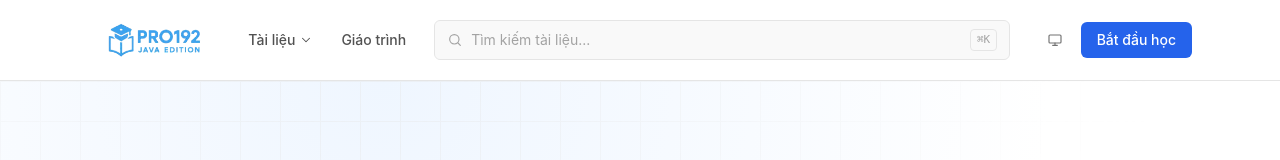
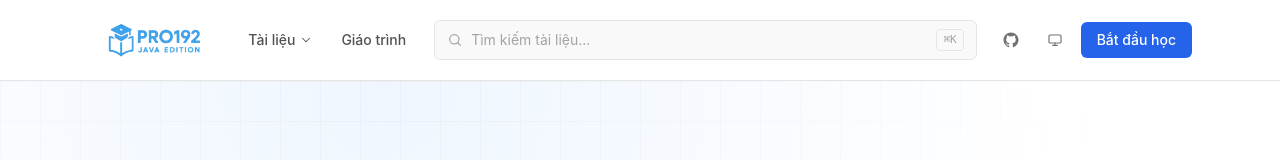
Before and after one commit to mst-software-vn/pro192web, a React (Vite) app: page / in a window 1280 px wide. Shown: the top 160 px of the page. Built offline with nearby package versions, Linux system fonts and the light colour scheme.

Commit message:
feat: restore github icon button in landing header

```diff
--- a/src/components/GithubStarButton.tsx
+++ b/src/components/GithubStarButton.tsx
@@ -1,55 +1,25 @@
-import { useEffect, useState } from 'react'
-
 const REPO_URL = 'https://github.com/mst-software-vn/pro192web'
-const API_URL = 'https://api.github.com/repos/mst-software-vn/pro192web'
 
 function GithubIcon() {
   return (
-    <svg viewBox="0 0 24 24" fill="currentColor" className="h-4 w-4 shrink-0">
+    <svg viewBox="0 0 24 24" fill="currentColor" className="h-4.5 w-4.5 shrink-0">
       <path d="M12 2C6.477 2 2 6.484 2 12.017c0 4.425 2.865 8.18 6.839 9.504.5.092.682-.217.682-.483 0-.237-.008-.868-.013-1.703-2.782.605-3.369-1.343-3.369-1.343-.454-1.158-1.11-1.466-1.11-1.466-.908-.62.069-.608.069-.608 1.003.07 1.531 1.032 1.531 1.032.892 1.53 2.341 1.088 2.91.833.09-.647.35-1.088.636-1.338-2.221-.253-4.555-1.113-4.555-4.951 0-1.093.39-1.988 1.029-2.688-.103-.253-.446-1.272.098-2.65 0 0 .84-.27 2.75 1.026A9.564 9.564 0 0 1 12 6.844c.85.004 1.705.115 2.504.337 1.909-1.296 2.747-1.027 2.747-1.027.546 1.379.202 2.398.1 2.651.64.7 1.028 1.595 1.028 2.688 0 3.848-2.339 4.695-4.566 4.943.359.31.678.921.678 1.856 0 1.34-.012 2.421-.012 2.751 0 .268.18.58.688.482A10.02 10.02 0 0 0 22 12.017C22 6.484 17.522 2 12 2Z" />
     </svg>
   )
 }
 
-// Lấy số sao thật từ GitHub REST API (public, không cần token) một lần khi mount.
-// Lỗi hoặc rate-limit thì im lặng bỏ qua — nút vẫn hoạt động, chỉ ẩn số sao.
+// Chỉ hiển thị icon — không hiển thị số sao vì repo hiện còn ít sao, hiển thị ra sẽ
+// không đẹp. Nếu cần lại số sao thật (GitHub REST API, không cần token) thì thêm sau.
 export function GithubStarButton() {
-  const [stars, setStars] = useState<number | null>(null)
-
-  useEffect(() => {
-    let cancelled = false
-
-    fetch(API_URL)
-      .then((response) => (response.ok ? response.json() : Promise.reject(new Error(String(response.status)))))
-      .then((data: { stargazers_count?: number }) => {
-        if (!cancelled && typeof data.stargazers_count === 'number') {
-          setStars(data.stargazers_count)
-        }
-      })
-      .catch(() => {
-        // Bỏ qua — giữ nguyên UI không có số sao.
-      })
-
-    return () => {
-      cancelled = true
-    }
-  }, [])
-
   return (
     <a
       href={REPO_URL}
       target="_blank"
       rel="noreferrer"
-      className="border-hairline text-ink-secondary hover:bg-panel flex h-9 items-center gap-1.5 rounded-md border px-3 text-sm font-medium transition-colors"
+      aria-label="GitHub repository"
+      className="text-ink-muted hover:bg-panel hover:text-ink flex h-9 w-9 items-center justify-center rounded-md transition-colors"
     >
       <GithubIcon />
-      <span className="hidden lg:inline">GitHub</span>
-      {stars !== null ? (
-        <span className="text-ink-faint hidden items-center gap-0.5 lg:flex">
-          <span aria-hidden>★</span>
-          {stars}
-        </span>
-      ) : null}
     </a>
   )
 }
--- a/src/layout/LandingHeader.tsx
+++ b/src/layout/LandingHeader.tsx
@@ -1,6 +1,7 @@
 import { useState } from 'react'
 import { Link } from 'react-router-dom'
 import { DocsNavDropdown } from '../components/DocsNavDropdown'
+import { GithubStarButton } from '../components/GithubStarButton'
 import { SearchField } from '../components/SearchField'
 import { ThemeToggle } from '../components/ThemeToggle'
 import { firstChapterSlug } from '../content/chapters'
@@ -43,6 +44,7 @@ export function LandingHeader() {
           </div>
 
           <div className="ml-auto flex shrink-0 items-center gap-2">
+            <GithubStarButton />
             <ThemeToggle />
             <Link
               to={`/docs/${firstChapterSlug}`}
```
